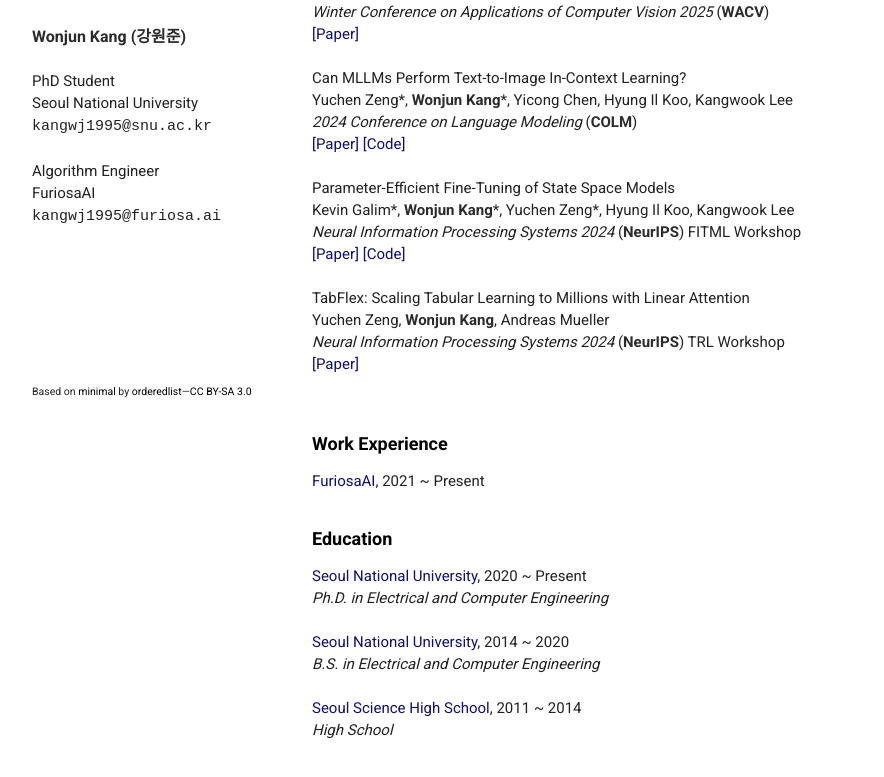
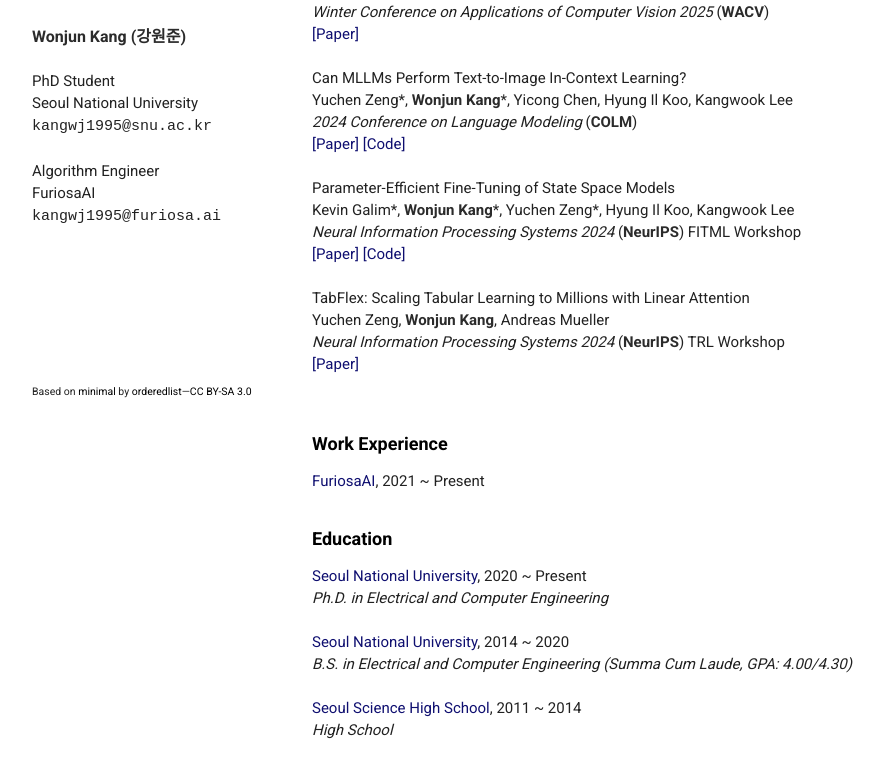
Before and after one commit to wonjunn/wonjunn.github.io, a plain HTML site: page index.html in a window 1280 px wide. Shown: the part 365-1142 px from the top of the page, without its empty margins (108-992 px from the left). Drawn offline with nearby package versions, Linux system fonts and the light colour scheme; a script that the page names is missing; some icons are missing.

Commit message:
Update index.html

```diff
--- a/index.html
+++ b/index.html
@@ -125,7 +125,7 @@
         <br><br>
 
         <a href="https://www.snu.ac.kr/">Seoul National University</a>, 2014 ~ 2020 <br>
-        <i>B.S. in Electrical and Computer Engineering</i>
+        <i>B.S. in Electrical and Computer Engineering  (Summa Cum Laude, GPA: 4.00/4.30)</i>
         <br><br>
 
         <a href="https://sshs.sen.hs.kr/">Seoul Science High School</a>, 2011 ~ 2014 <br>
```
